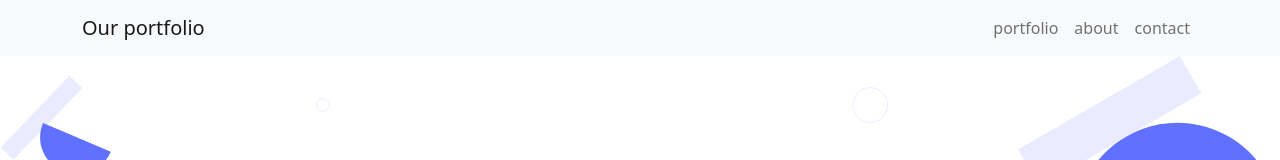
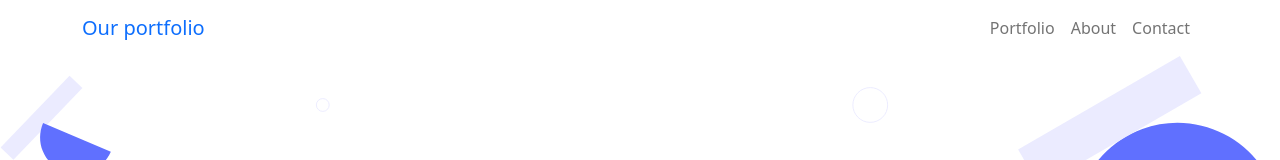
Before and after one commit to Felix45/bootstrap-portfolio, a website: page index.html in a window 1280 px wide. Shown: the top 160 px of the page. Drawn offline with nearby package versions, Linux system fonts and the light colour scheme.

Commit message:
Fix navigation header section

```diff
--- a/assets/css/style.css
+++ b/assets/css/style.css
@@ -2,6 +2,10 @@ ul {
   margin: 0;
   padding: 0;
   list-style-type: none;
+}
+
+.bg-white {
+  background-color: #fff;
 }
 
 .intro-section {
--- a/index.html
+++ b/index.html
@@ -10,9 +10,9 @@
 </head>
 <body class="bg-light">
     <!-- navbar-section -->
-    <nav class="navbar navbar-expand-lg bg-light navbar-light">
+    <nav class="navbar navbar-expand-lg bg-white navbar-light">
         <div class="container">
-            <a href="#" class="navbar-brand">Our portfolio</a>
+            <a href="#" class="navbar-brand text-primary">Our portfolio</a>
 
             <button class="navbar-toggler" type="button" data-bs-toggle="collapse" data-bs-target="#navmenu">
                 <span class="navbar-toggler-icon"></span>
@@ -21,13 +21,13 @@
             <div class="collapse navbar-collapse" id="navmenu">
                 <ul class="navbar-nav ms-auto">
                     <li class="nav-item">
-                        <a href="#portfolio" class="nav-link">portfolio</a>
+                        <a href="#portfolio" class="nav-link">Portfolio</a>
                     </li>
                     <li class="nav-item">
-                        <a href="#about" class="nav-link">about</a>
+                        <a href="#about" class="nav-link">About</a>
                     </li>
                     <li class="nav-item">
-                        <a href="#contact" class="nav-link">contact</a>
+                        <a href="#contact" class="nav-link">Contact</a>
                     </li>
                 </ul>
             </div>
```
